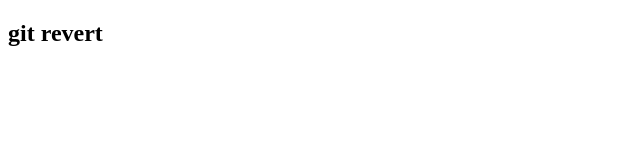
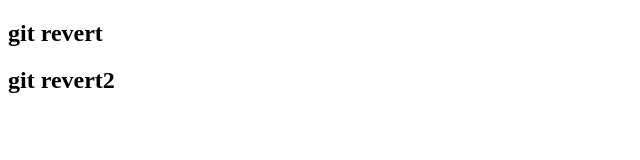
Before and after one commit to Saurabhd7777/gitrevert, a plain HTML site: page index.html in a window 1280 px wide. Shown: the whole page, without its empty margins (0-640 px from the left). Drawn offline with Linux system fonts and the light colour scheme.

Commit message:
second test

```diff
--- a/index.html
+++ b/index.html
@@ -7,5 +7,7 @@
 </head>
 <body>
     <h2>git revert</h2>
+    <h2>git revert2</h2>
 </body>
+
 </html>
```
